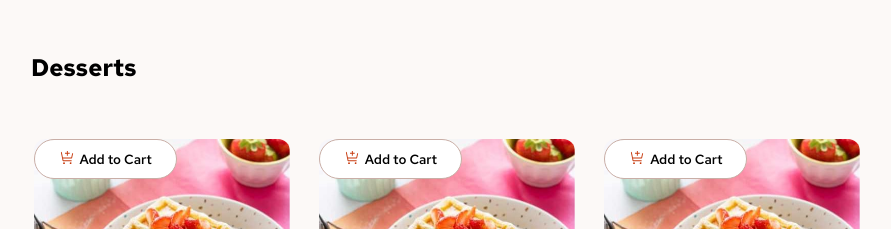
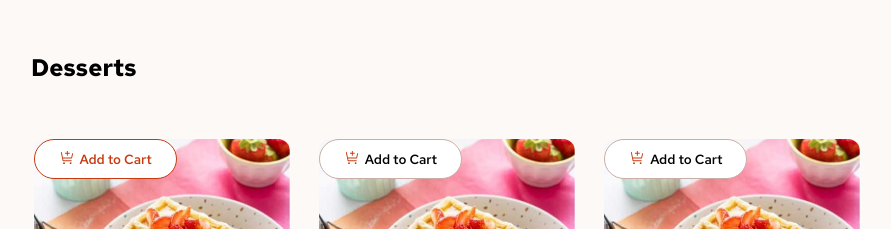
Before and after one commit to MohamedAlrammal/Product-list-with-cart-challenge, a plain HTML site: page index.html in a window 1280 px wide. In both pictures the pointer is over the button 106 px from the left and 158 px from the top of the page. Shown: the top 229 px of the page, without its empty margins (1-892 px from the left). Drawn offline with Linux system fonts and the light colour scheme.

Commit message:
Add hover effect to the dessert-card-button

```diff
--- a/styles.css
+++ b/styles.css
@@ -101,6 +101,12 @@ main{
     background-color: white;
     font-family: 'redhat';
     font-weight: 600;
+    transition: border-color 0.2s ease-in-out, color 0.2s ease-in-out;
+}
+
+.dessert-card-button:hover{
+    color: var(--red);
+    border-color: var(--red);
 }
 
 .dessert-card-button img{
```
